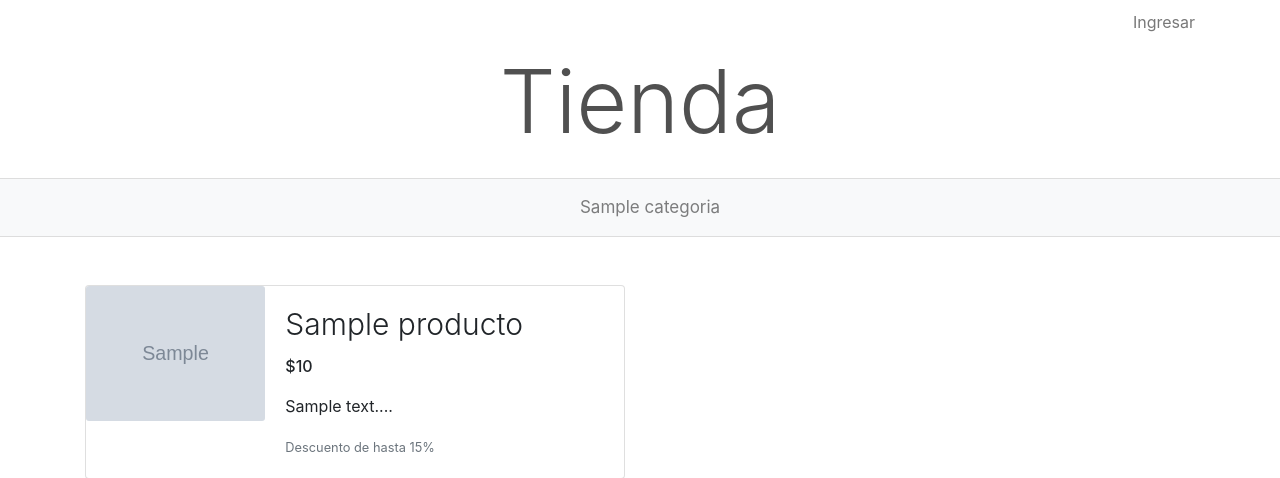
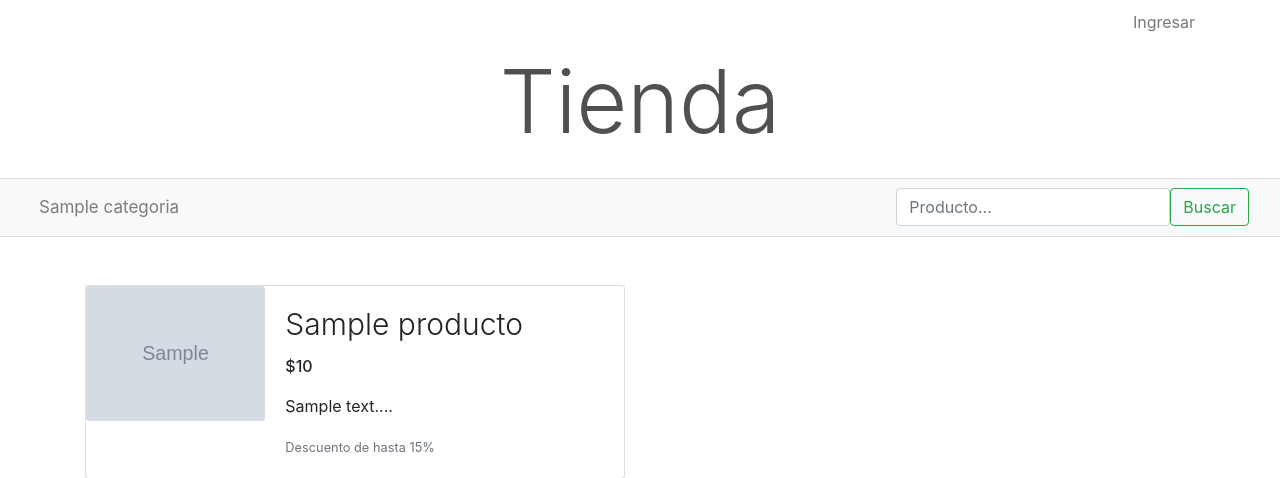
Before and after one commit to Catrisa/dvShop, a PHP site: page /Produccion-Web-DaVinci/ in a window 1280 px wide. Shown: the top 478 px of the page. Run offline with PHP 8.4, Linux system fonts and the light colour scheme; tables that the repository leaves empty or names only in its code hold one stand-in row (values such as "Sample post"); some libraries are stand-ins or nearby versions.

Commit message:
Buscador agregado

```diff
--- a/assets/css/style.css
+++ b/assets/css/style.css
@@ -33,7 +33,7 @@ nav{
 }
 .a-navBar{
     font-size: 17px;
-    margin-left: 20px;
+    margin-right: 15px;
 }
 
 /* INDEX DE PRODUCTO CONTROLLER */
--- a/controllers/ProductoController.php
+++ b/controllers/ProductoController.php
@@ -38,6 +38,21 @@ class ProductoController{
         $productos = $producto->getForCategoria();
         // Muestro los productos
         require_once __DIR__ . "/../views/producto/destacados.php";
+    }
+
+    public function search(){
+        if( isset($_POST["submitBuscador"]) ){
+            $nombreProducto = $_POST["producto"];
+
+            $producto = new Producto();
+            $producto->setNombre($nombreProducto);
+            $productos = $producto->search();
+
+            $buscador = true;
+
+            require_once __DIR__ . "/../views/producto/destacados.php";
+
+        }
     }
 
     public function create(){
--- a/models/Producto.php
+++ b/models/Producto.php
@@ -69,6 +69,13 @@ class Producto{
         return $query->fetch(PDO::FETCH_OBJ);
     }
 
+    public function search(){
+        $sql = "SELECT * FROM producto WHERE nombre LIKE '{$this->nombre}%' ";
+        $query = $this->db->prepare($sql);
+        $query->execute();
+        return $query->fetchAll(PDO::FETCH_OBJ);
+    }
+
     public function save(){
         $sql = "INSERT INTO producto VALUES(null, :nombre,:precio,:descripcion,:imagen,:categoria)";
         $query = $this->db->prepare($sql);
--- a/views/layout/header.php
+++ b/views/layout/header.php
@@ -30,32 +30,40 @@
         <a href="<?= base_url . 'index.php?controller=usuario&action=logOut' ?>"><i class="fas fa-sign-out-alt"></i></a>
       </div>
     <?php endif; ?>
-    <h2 class="display-2 text-center"><a href="<?=base_url?>" class="titulo-tienda">Tienda</a></h2>
+    <h2 class="display-2 text-center"><a href="<?= base_url ?>" class="titulo-tienda">Tienda</a></h2>
   </header>
 
   <nav class="navbar navbar-expand-lg navbar-light bg-light">
-    <div class="container">
+    <div class="container-fluid">
 
-      <?php if(!Utils::isAdmin()): ?>
+      <?php if (!Utils::isAdmin()) : ?>
         <button class="navbar-toggler" type="button" data-toggle="collapse" data-target="#navbarSupportedContent" aria-controls="navbarSupportedContent" aria-expanded="false" aria-label="Toggle navigation">
           <span class="navbar-toggler-icon"></span>
         </button>
-      <?php endif;?>
+      <?php endif; ?>
 
       <div class="collapse navbar-collapse" id="navbarSupportedContent">
-        <ul class="navbar-nav mx-auto">
+        <ul class="navbar-nav mr-auto">
 
           <?php
-          if(!Utils::isAdmin()):
+          if (!Utils::isAdmin()) :
             foreach (Utils::showCategorias() as $categoria) : ?>
               <li class="nav-item">
-                <a class="nav-link a-navBar" href="<?=base_url."index.php?controller=producto&action=getForCategoria&categoria=".$categoria->id?>"><?= $categoria->nombre ?></a>
+                <a class="nav-link a-navBar" href="<?= base_url . "index.php?controller=producto&action=getForCategoria&categoria=" . $categoria->id ?>">
+                  <?= ucfirst($categoria->nombre) ?>
+                </a>
               </li>
           <?php
             endforeach;
           endif; ?>
 
         </ul>
+
+        <form class="form-inline my-2 my-lg-0" action="<?=base_url.'index.php?controller=producto&action=search'?>" method="POST">
+          <input class="form-control" type="search" placeholder="Producto..." aria-label="Search" name="producto">
+          <button class="btn btn-outline-success my-2 my-sm-0" type="submit" name="submitBuscador">Buscar</button>
+        </form>
+
       </div>
     </div>
   </nav>
--- a/views/producto/destacados.php
+++ b/views/producto/destacados.php
@@ -11,7 +11,13 @@
         }
         unset($_SESSION["acceso"]);
     }
+    if( isset($buscador) && $buscador ){
+        $titulo = empty($productos) ? "No se encontraron productos" : "Productos encontrados";
+        echo '<h3 class="mb-4 display-4 pb-3">'.$titulo.'</h3>';
+    }
     ?>
+
+
 
     <div class="row">
         <?php foreach($productos as $producto):?>
```
